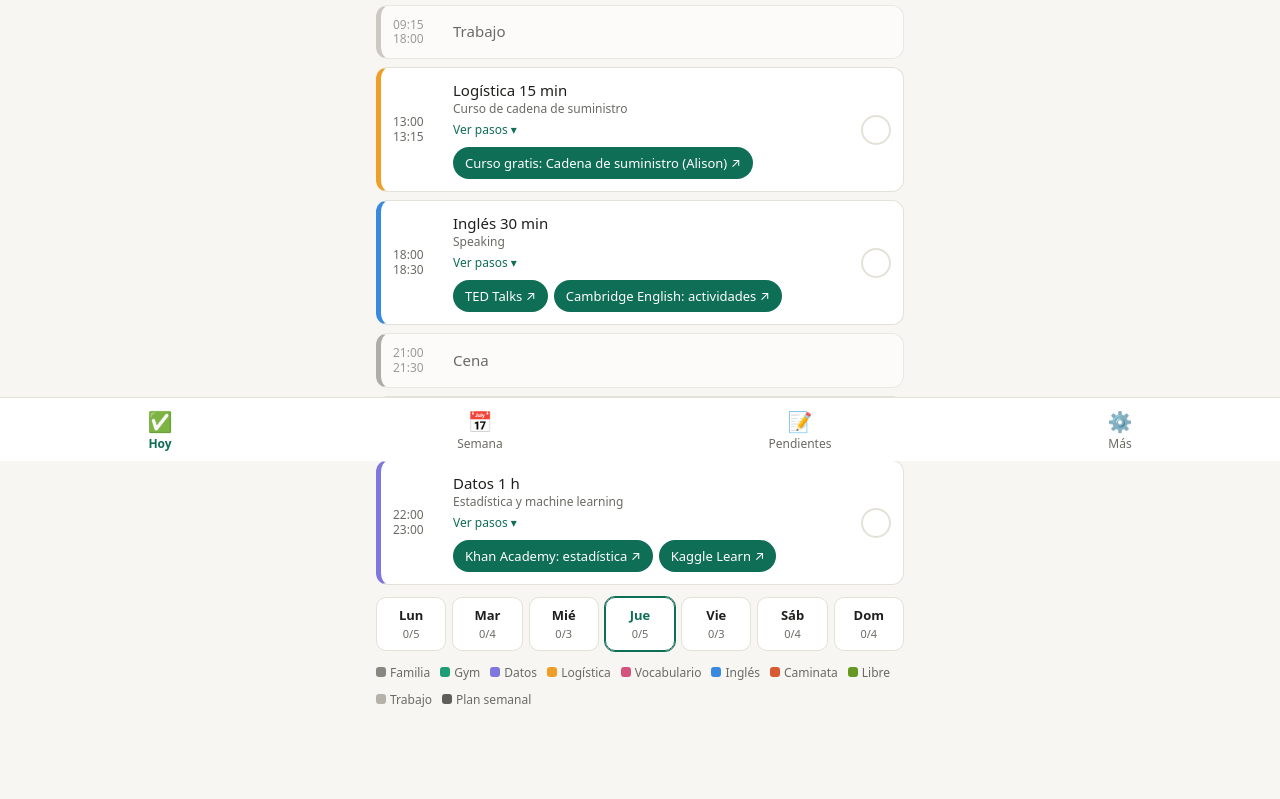
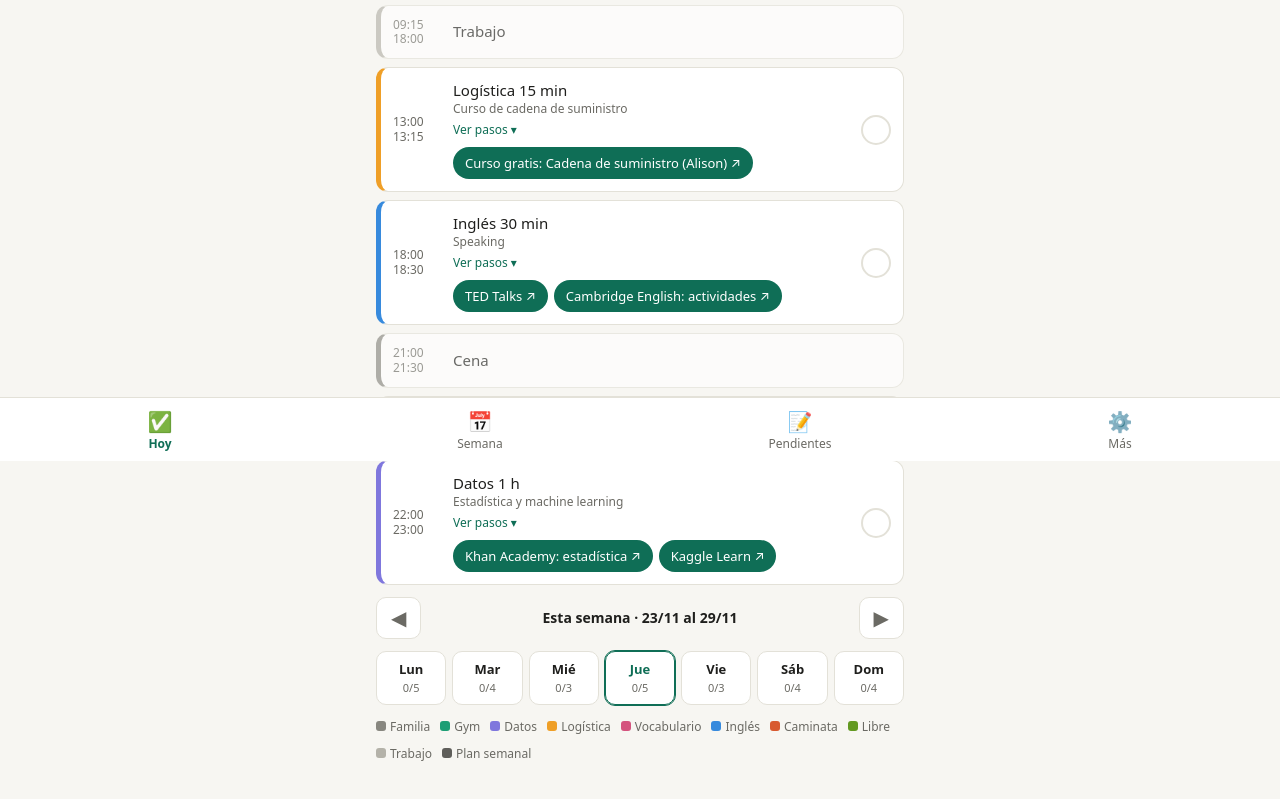
Before and after one commit to FacuVexenat/rutina, a website: page index.html in a window 1280 px wide. Shown: the part 339-1138 px from the top of the page. Drawn offline with Linux system fonts and the light colour scheme.

Commit message:
Navegación entre semanas para completar días anteriores
Co-Authored-By: Claude Sonnet 5.5 <noreply@anthropic.com>
Claude-Session: https://claude.ai/code/session_01V6r6n2PAZf9NtTDP4gh1Ch

```diff
--- a/index.html
+++ b/index.html
@@ -70,6 +70,7 @@ nav.tabs button.on{color:var(--ac);font-weight:600}
 .bd{display:inline-block;font-size:11px;font-weight:600;padding:1px 7px;border-radius:999px;border:1px solid var(--bd);margin-right:4px;color:var(--mu)}
 .bd.al{background:#fdeaea;color:#a32d2d;border-color:#f0b8b8}.bd.vz{background:#fff0e0;color:#9a5a00;border-color:#f3cfa1}
 .ib{border:0;background:none;color:var(--mu);font-size:17px;cursor:pointer;padding:4px 6px}
+.wn{display:flex;align-items:center;justify-content:space-between;margin:12px 0 0;font-size:14px;font-weight:600}.wn .ib{font-size:20px;padding:8px 14px;border:1px solid var(--bd);border-radius:10px;background:var(--card)}
 .ptop{background:var(--card);border:1px solid #e8a33d;border-radius:12px;padding:12px;margin-bottom:12px;font-size:14px}
 .ptop b{color:#9a5a00}.ptop div{margin-top:4px}.ptop .more{margin-top:8px}
 [hidden]{display:none!important}
@@ -86,6 +87,8 @@ nav.tabs button.on{color:var(--ac);font-weight:600}
 <div id="next"></div>
 <div id="ptop"></div>
 <div id="list"></div>
+<div class="wn"><button class="ib" data-wk="-1" aria-label="Semana anterior">◀</button><span id="wlbl"></span><button class="ib" data-wk="1" aria-label="Semana siguiente">▶</button></div>
+<div style="text-align:center"><button class="btn sec" id="wtoday" data-wk="0" hidden>Volver a hoy</button></div>
 <div class="chips" id="chips"></div>
 <div class="leg" id="leg"></div>
 </section>
@@ -150,14 +153,14 @@ var KEY="rutina-estado-v1";
 var NM=['Domingo','Lunes','Martes','Miércoles','Jueves','Viernes','Sábado'];
 var AB=['Dom','Lun','Mar','Mié','Jue','Vie','Sáb'];
 var ORDER=[1,2,3,4,5,6,0];
-var S=null,opened={},st={},now=new Date(),sel=now.getDay();
+var S=null,opened={},st={},wk=0,now=new Date(),sel=now.getDay();
 try{st=JSON.parse(localStorage.getItem(KEY)||'{}')||{}}catch(e){st={}}
 function $(id){return document.getElementById(id)}
 function mirror(){try{if(window.caches)caches.open('rutina-state').then(function(c){return c.put('./state.json',new Response(JSON.stringify(st),{headers:{'Content-Type':'application/json'}}))}).catch(function(){})}catch(e){}}
 function save(){try{localStorage.setItem(KEY,JSON.stringify(st))}catch(e){}mirror()}
 function pad(n){return String(n).padStart(2,'0')}
 function iso(d){return d.getFullYear()+'-'+pad(d.getMonth()+1)+'-'+pad(d.getDate())}
-function dateOf(wd){var d=new Date(now);d.setDate(now.getDate()+((wd+6)%7)-((now.getDay()+6)%7));return d}
+function dateOf(wd){var d=new Date(now);d.setDate(now.getDate()+((wd+6)%7)-((now.getDay()+6)%7)+wk*7);return d}
 function key(wd,it){return iso(dateOf(wd))+':'+it.k}
 function mins(s){var p=s.split(':');return +p[0]*60+ +p[1]}
 function h(tag,attrs,kids){var e=document.createElement(tag);for(var k in (attrs||{})){if(k==='text')e.textContent=attrs[k];else if(k==='class')e.className=attrs[k];else if(k==='style')e.style.cssText=attrs[k];else e.setAttribute(k,attrs[k])}(kids||[]).forEach(function(c){e.appendChild(c)});return e}
@@ -165,8 +168,8 @@ function prog(wd){var t=0,d=0;(S.days[wd]||[]).forEach(function(it){if(it.chk){t
 function fmt(m){var hh=Math.floor(m/60),mm=m%60;return hh?(hh+' h'+(mm?' '+mm:'')):(mm+' min')}
 function render(){
   if(!S)return;
-  var isToday=sel===now.getDay();
-  $('ttl').textContent=isToday?'Hoy, '+NM[sel].toLowerCase():NM[sel];
+  var isToday=sel===now.getDay()&&wk===0;
+  var dd0=dateOf(sel);$('ttl').textContent=isToday?'Hoy, '+NM[sel].toLowerCase():NM[sel]+' '+pad(dd0.getDate())+'/'+pad(dd0.getMonth()+1);
   var p=prog(sel);
   $('sub').textContent=p[0]+' de '+p[1]+' tareas hechas';
   $('bar').style.width=(p[1]?p[0]/p[1]*100:0)+'%';
@@ -199,13 +202,14 @@ function render(){
     if(it.chk){kids.push(h('button',{class:'ck','aria-label':'Marcar hecho','data-k':it.k,text:dn?'✓':''}))}
     list.appendChild(h('div',{class:cls,style:'border-left-color:'+S.cat[it.c][1]},kids));
   });
+  var wa=dateOf(1),wz=dateOf(0);$('wlbl').textContent=(wk===0?'Esta semana':wk===-1?'Semana pasada':wk===1?'Semana próxima':(wk<0?'Hace '+(-wk)+' semanas':'En '+wk+' semanas'))+' · '+pad(wa.getDate())+'/'+pad(wa.getMonth()+1)+' al '+pad(wz.getDate())+'/'+pad(wz.getMonth()+1);$('wtoday').hidden=wk===0&&sel===now.getDay();
   var chips=$('chips');chips.textContent='';
-  ORDER.forEach(function(wd){var q=prog(wd);chips.appendChild(h('div',{class:'chip'+(wd===sel?' sel':'')+(wd===now.getDay()?' hoy':''),'data-d':wd},[h('b',{text:AB[wd]}),h('small',{text:q[0]+'/'+q[1]})]))});
+  ORDER.forEach(function(wd){var q=prog(wd);chips.appendChild(h('div',{class:'chip'+(wd===sel?' sel':'')+(wd===now.getDay()&&wk===0?' hoy':''),'data-d':wd},[h('b',{text:AB[wd]}),h('small',{text:q[0]+'/'+q[1]})]))});
   var leg=$('leg');leg.textContent='';
   Object.keys(S.cat).forEach(function(c){leg.appendChild(h('span',{},[h('i',{style:'background:'+S.cat[c][1]}),document.createTextNode(S.cat[c][0])]))});
   var tot=0,dn2=0,per={};
   ORDER.forEach(function(wd){(S.days[wd]||[]).forEach(function(it){if(!it.chk)return;var m=mins(it.b)-mins(it.a);tot++;var o=per[it.c]||(per[it.c]={p:0,d:0,n:0,nd:0});o.p+=m;o.n++;if(st[key(wd,it)]){dn2++;o.d+=m;o.nd++}})});
-  $('wsub').textContent=dn2+' de '+tot+' tareas hechas';
+  $('wsub').textContent=$('wlbl').textContent+' · '+dn2+' de '+tot+' tareas hechas';
   $('wbar').style.width=(tot?dn2/tot*100:0)+'%';
   var wc=$('wcat');wc.textContent='';
   Object.keys(per).forEach(function(c){var o=per[c];wc.appendChild(h('div',{class:'card',style:'border-left:5px solid '+S.cat[c][1]},[h('div',{class:'row'},[h('b',{text:S.cat[c][0]}),h('small',{text:o.nd+' de '+o.n+' sesiones'})]),h('div',{class:'row'},[h('small',{text:'Tiempo hecho'}),h('span',{text:fmt(o.d)+' de '+fmt(o.p)})])]))});
@@ -275,6 +279,7 @@ document.addEventListener('click',function(ev){
     else if(a==='clr'){if(!confirm('¿Borrar los pendientes hechos?'))return;st._td=all.filter(function(t){return !t.x})}
     else if(a==='ed'){var t=all.filter(function(x){return x.id===id})[0];if(t){pform(t);$('ptt').focus();window.scrollTo(0,0)}return}
     save();render();return}
+  var wb=ev.target.closest('[data-wk]');if(wb){var v=+wb.dataset.wk;if(v===0){wk=0;sel=now.getDay()}else wk+=v;render();return}
   var ps=ev.target.closest('[data-ps]');if(ps){psort=ps.dataset.ps;render();return}
   var go=ev.target.closest('[data-go]');if(go){goTab(go.dataset.go);return}
   var b=ev.target.closest('.ck');
```
